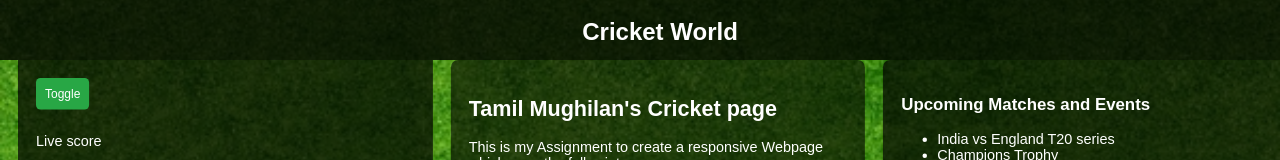
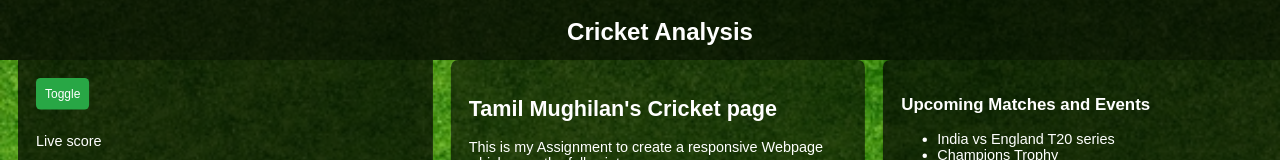
Before and after one commit to Tamilmughilan/90-North, a plain HTML site: page frontend_assignment/index.html in a window 1280 px wide. Shown: the top 160 px of the page. Drawn offline with Linux system fonts and the light colour scheme.

Commit message:
Updated index.html

```diff
--- a/frontend_assignment/index.html
+++ b/frontend_assignment/index.html
@@ -8,7 +8,7 @@
   </head>
   <body>
     <nav class="navbar">
-      <h1>Cricket World</h1>
+      <h1>Cricket Analysis</h1>
     </nav>
 
     <div class="container">
```
